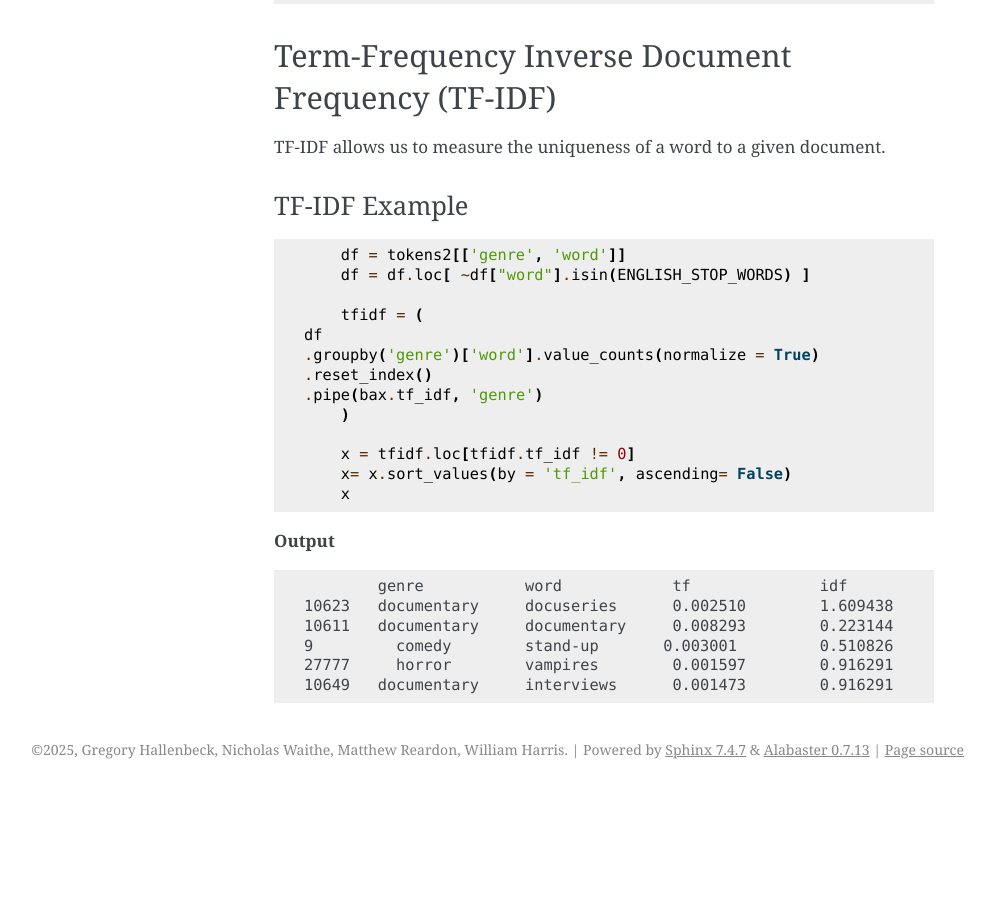
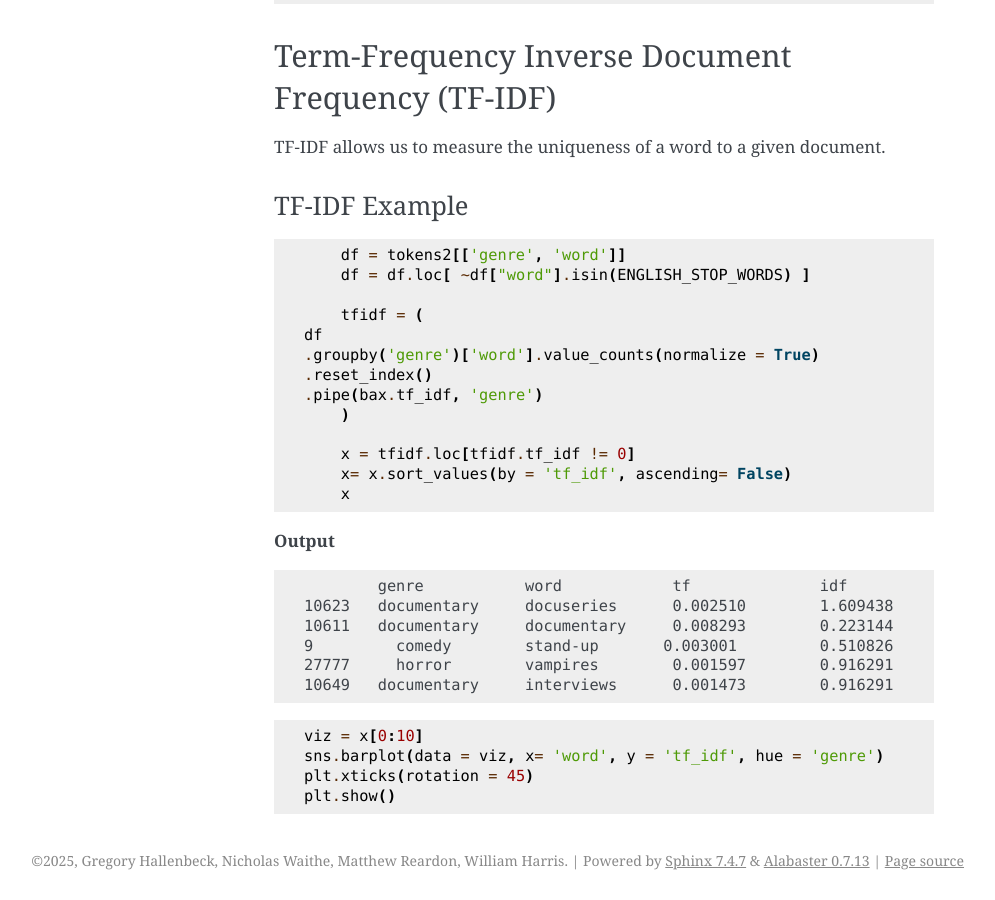
Before and after one commit to chipskiW/butext, a Sphinx documentation site: the page built from docs/intro.rst, in a window 1280 px wide and 900 px high, scrolled down 2220 px. Shown: the whole window, without its empty margins (146-1141 px from the left). Built offline with Sphinx 7.4.7, drawn with Linux system fonts in a browser that asks for light colours; before the commit the page ends 3009 px from its top, so only the background shows below that.

Commit message:
Update intro.rst
Signed-off-by: Nicholas  <nicholwaithe11@gmail.com>

```diff
--- a/docs/intro.rst
+++ b/docs/intro.rst
@@ -153,3 +153,11 @@ TF-IDF Example
 	9         comedy        stand-up       0.003001         0.510826        0.001533
 	27777	  horror	vampires	0.001597	0.916291	0.001463
 	10649	documentary	interviews	0.001473	0.916291	0.001350
+
+
+.. code-block :: python
+
+	viz = x[0:10]
+	sns.barplot(data = viz, x= 'word', y = 'tf_idf', hue = 'genre')
+	plt.xticks(rotation = 45)
+	plt.show()
```
